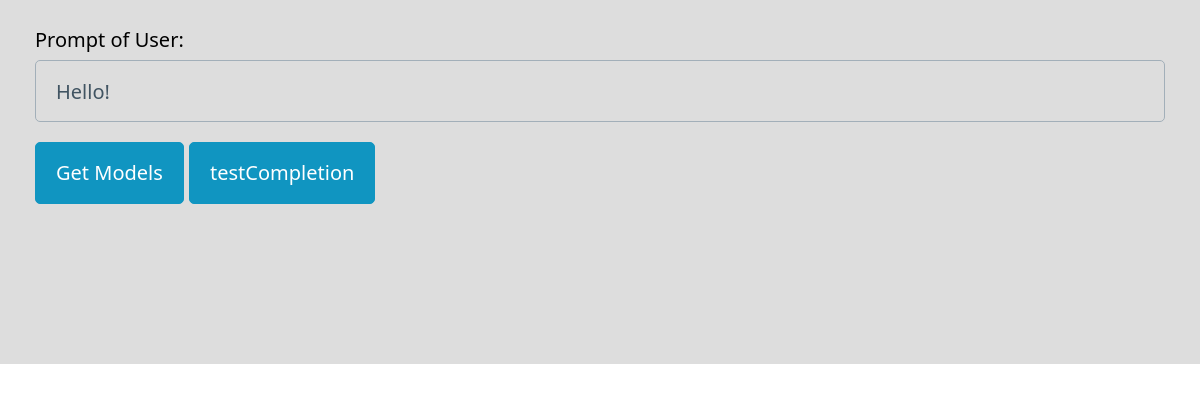
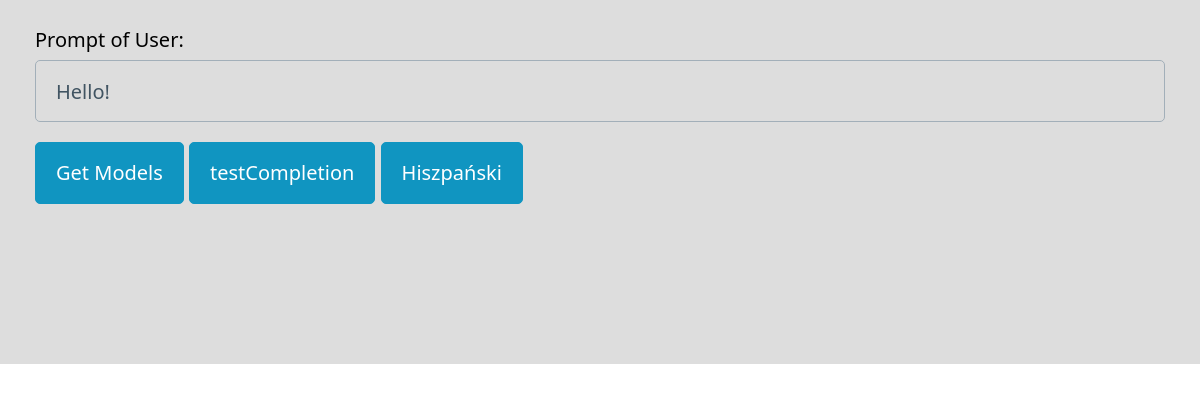
Before and after one commit to pdulak/RIDIK, an Electron app: page index.html in a window 1200 px wide. Both pictures are taken after a click on the link "Secondary". Shown: the part 295-698 px from the top of the page. Drawn offline with Linux system fonts and the light colour scheme; no server answers.

Commit message:
feat: spanish teacher mode

```diff
--- a/index.html
+++ b/index.html
@@ -46,6 +46,7 @@
             <input name="openai-prompt" id="openai-prompt" value="Hello!" placeholder="Place user prompt here">
             <a href="#" role="button" onclick="getModels('openai-results'); return false">Get Models</a>
             <a href="#" role="button" onclick="testCompletion('openai-results')">testCompletion</a>
+            <a href="#" role="button" onclick="testSpanish('openai-results')">Hiszpański</a>
 
             <p id="openai-results"></p>
             <script src="js/openai.js"></script>
--- a/js/openai.js
+++ b/js/openai.js
@@ -39,3 +39,28 @@ function testCompletion(destination) {
         })
         .catch(error => console.error(error));
 }
+
+function testSpanish(destination) {
+    const userContent = document.getElementById('openai-prompt').value;
+    fetch(`${OPENAI_URL}v1/chat/completions`, {
+        method: 'POST',
+        headers: {
+            'Authorization': `Bearer ${OPENAI_API_KEY}`,
+            'OpenAI-Organization': OPENAI_ORGANIZATION,
+            'Content-Type': 'application/json'
+        },
+        body: JSON.stringify({
+            'model': OPENAI_MODEL,
+            'messages': [
+                {'role': 'user', 'content': userContent},
+                {'role': 'system', 'content': 'Jesteś nauczycielem hiszpańskiego. Użytkownik to twój uczeń. Jest na poziomie A1 - zaczyna naukę. Konstruuj przykłady w bardzo prosty sposób'}
+            ]
+        })
+    })
+        .then(response => response.json())
+        .then(data => {
+            console.log(data)
+            document.getElementById(destination).innerHTML = JSON.stringify(data)
+        })
+        .catch(error => console.error(error));
+}
```
